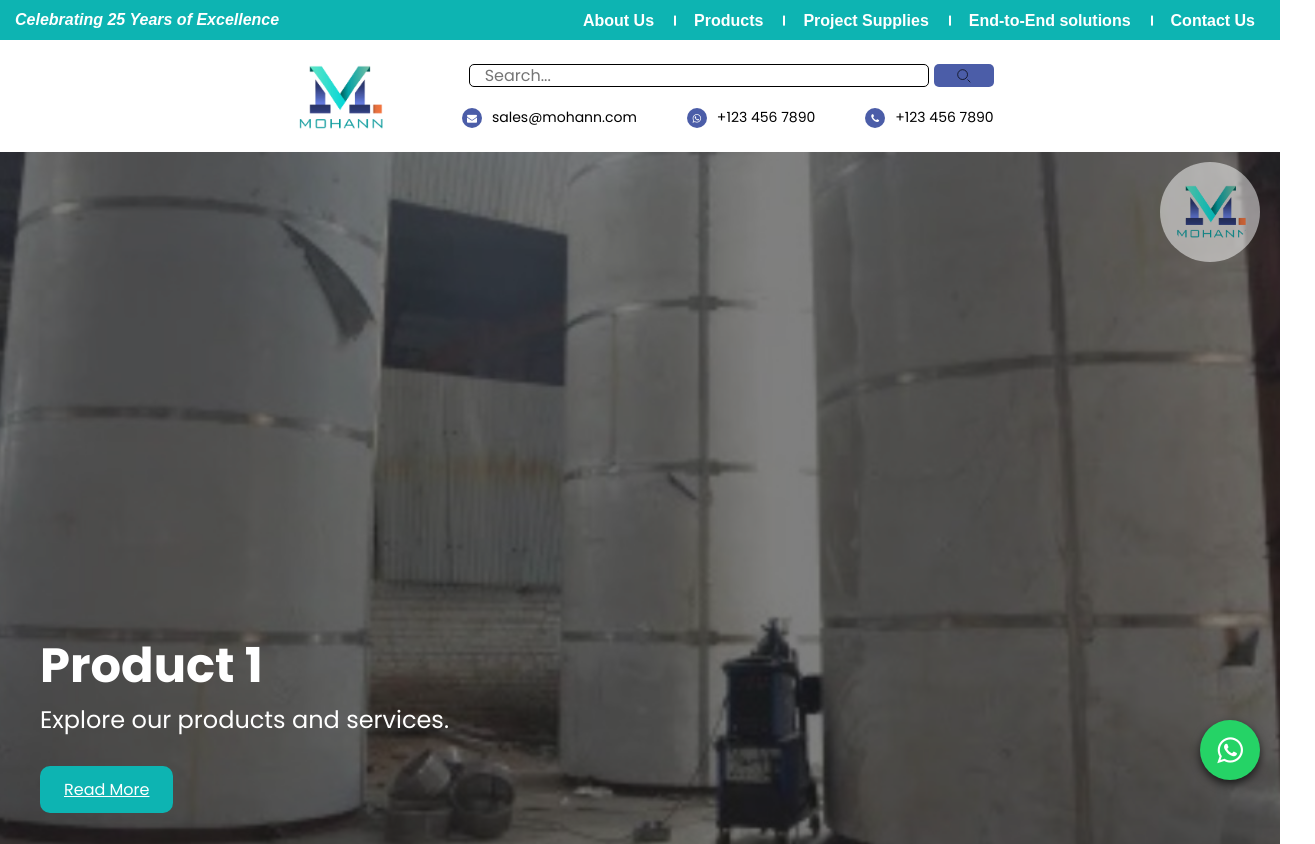
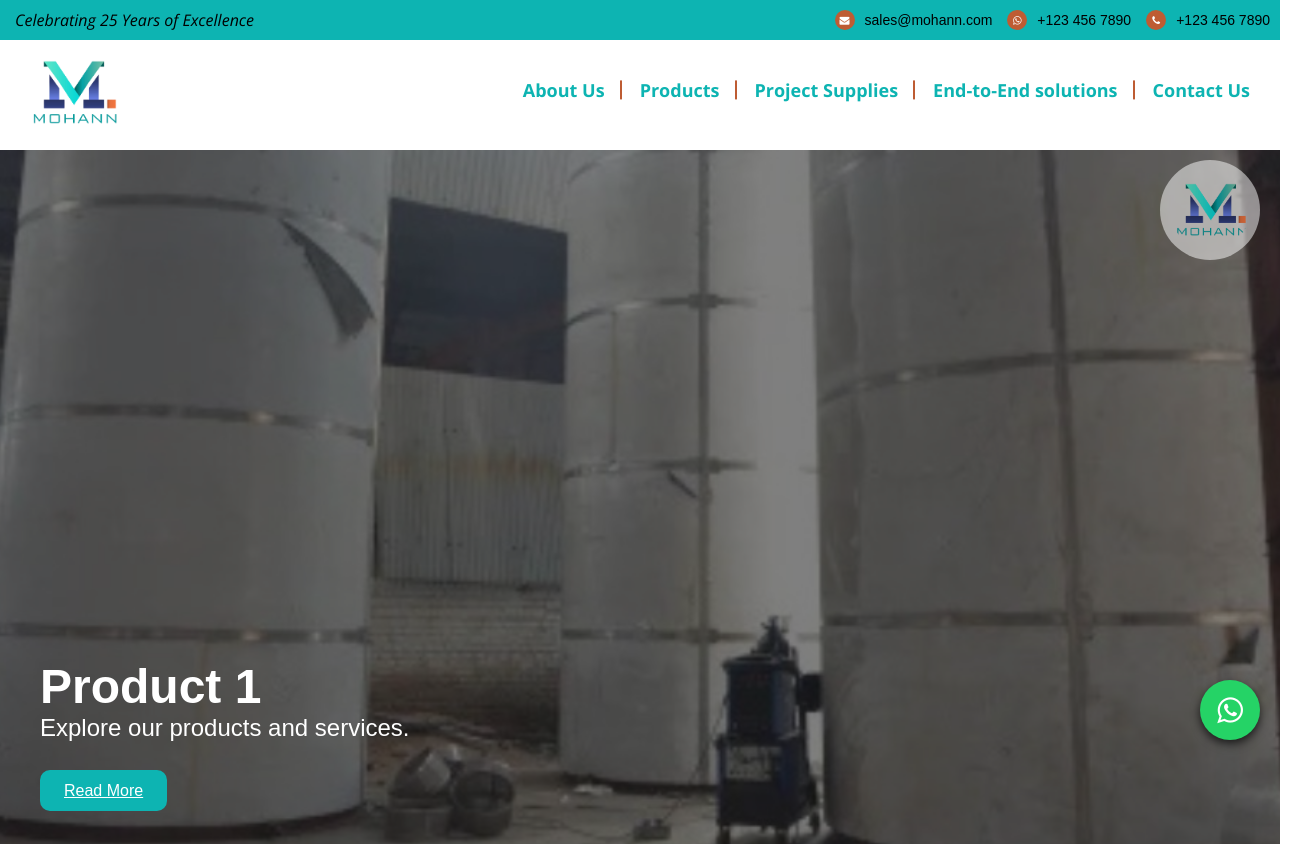
Before and after one commit to AstronautGuy/Mohann.com, a website: page index.html in a window 1280 px wide. Shown: the top 844 px of the page, 1315 px wide, since content can reach past the window. Drawn offline with nearby package versions, Linux system fonts and the light colour scheme.

Commit message:
feat: update header and footer layout, improve styles and social icons

```diff
--- a/footer.html
+++ b/footer.html
@@ -54,10 +54,10 @@
       <a href="https://facebook.com/your_page" target="_blank">
         <i class="fa fa-facebook"></i>
       </a>
-      <a href="https://twitter.com/your_page" target="_blank" style="background-color: #0db4b2;">
+      <a href="https://twitter.com/your_page" target="_blank">
         <i class="fa fa-twitter"></i>
       </a>
-      <a href="https://instagram.com/your_page" target="_blank" style="background-color: #0db4b2;">
+      <a href="https://instagram.com/your_page" target="_blank">
         <i class="fa fa-instagram"></i>
       </a>
     </div>
--- a/header.html
+++ b/header.html
@@ -1,4 +1,4 @@
-<header>
+<header class="header">
     <div class="header-left">
         <!-- Company Logo -->
         <a href="index.html">
@@ -25,35 +25,13 @@
             </svg>
             +91 98765 43210
         </a>-->
-    <div class="header-right">
-        <div class="search-row">
-            <div class="search-bar">
-                <input type="text" placeholder="Search...">
-                <button>
-                    <img src="public/assets/icons/search.svg" alt="Search Icon" class="search-icon">
-                </button>
-            </div>
-        </div>
-        <div class="header-social-icons">
-            <div>
-                <a href="mailto:your_email@example.com" target="_blank">
-                    <i class="fa fa-envelope"></i>
-                </a>
-                <span class="contact-text">sales@mohann.com</span>
-            </div>
-            <div>
-                <a href="https://wa.me/your_number" target="_blank">
-                    <i class="fa fa-whatsapp"></i>
-                </a>
-                <span class="contact-text">+123 456 7890</span>
-            </div>
-            <div>
-                <a href="tel:+1234567890" target="_blank">
-                    <i class="fa fa-phone"></i>
-                </a>
-                <span class="contact-text">+123 456 7890</span>
-            </div>
-        </div>
-
-    </div>
+    <nav class="header-nav">
+        <ul>
+            <li><a href="#">About Us</a></li>
+            <li><a href="#">Products</a></li>
+            <li><a href="#">Project Supplies</a></li>
+            <li><a href="#">End-to-End solutions</a></li>
+            <li><a href="contact.html">Contact Us</a></li>
+        </ul>
+    </nav>
 </header>
--- a/styles.css
+++ b/styles.css
@@ -1,15 +1,17 @@
 /* General Styles */
-@import url(https://fonts.googleapis.com/css?family=Poppins:100,100italic,200,200italic,300,300italic,regular,italic,500,500italic,600,600italic,700,700italic,800,800italic,900,900italic);
+@import url('https://fonts.googleapis.com/css2?family=Open+Sans:ital,wght@0,300..800;1,300..800&display=swap');
 
-@font-face {
-    font-family: 'Ekster';
-    src: url('public/assets/fonts/Ekster-Bold-BF63c7611da5ed4.otf') format('opentype');
-    font-weight: 900;
-    font-style: normal;
-}
+.open-sans {
+                font-family: "Open Sans", serif;
+                font-optical-sizing: auto;
+                font-weight: normal;
+                font-style: normal;
+                font-variation-settings:
+                        "wdth" 100;
+            }
 
 body {
-    font-family: sans-serif;
+    font-family: "Open Sans", serif;
     margin: 0;
     padding: 0;
     background-color: white;
@@ -31,52 +33,46 @@ body {
     z-index: 1000;
 }
 .top-bar p {
-    font-family: sans-serif;
+    font-family: "Open Sans", serif;
+    color: black;
     margin-left: 5px;
     text-align: center;
     font-style: italic;
-    font-weight: bold;
+    font-weight: lighter;
 }
-.topBar-nav ul {
-
-    list-style: none;
+.topBar-social-icons {
     display: flex;
-    padding: 0;
-    margin-right: 5px;
-    gap: 20px;
+    align-items: center;
+    gap: 15px;
 }
 
-.topBar-nav ul li {
-
-    position: relative;
+.topBar-social-icons div {
+    display: flex;
+    align-items: center;
+    gap: 10px;
 }
 
-.topBar-nav ul li a {
-    font-family: sans-serif;
-    font-size: medium;
+.topBar-social-icons a {
+    display: flex;
+    align-items: center;
+    justify-content: center;
+    width: 20px;
+    height: 20px;
+    border-radius: 50%;
+    background-color: #be5c33;
+    color: white;
     text-decoration: none;
-    color: white;
-    padding-right: 10px;
-    padding-left: 10px;
-    position: relative;
-    display: inline-block;
+    transition: background-color 0.3s ease-in-out;
 }
 
-/* Adding the right border using ::after */
-.topBar-nav ul li a::after {
-    content: "";
-    position: absolute;
-    top: 50%;
-    right: -12px;  /* Adjusted position */
-    height: 60%;
-    width: 2px;
-    background-color: white;
-    transform: translateY(-50%);
+.topBar-social-icons i {
+    font-size: 10px;
 }
 
-/* Removing the border from the last item */
-.topBar-nav ul li:last-child a::after {
-    display: none;
+.contact-text {
+    font-size: 14px;
+    color: black;
+    font-weight: lighter;
 }
 /*.header-social-icons {
     display: flex;
@@ -107,14 +103,16 @@ body {
     fill: #be5c33;
 }*/
 header {
-    margin-top: 40px;
+    top: 40px;
+    position: fixed;
+    width: 100vw;
     display: flex;
-    justify-content: center;
+    justify-content: space-between;
     align-items: center;
     background-color: #fff;
-    padding: 15px 20px;
+    padding: 10px 20px;
     color: black;
-    position: relative;
+    z-index: 999;
 }
 
 .header-left {
@@ -130,6 +128,47 @@ header {
     padding-top: 10px;
     filter: brightness(1.2);
 }
+.header-nav ul {
+     list-style: none;
+     display: flex;
+     padding: 0;
+     margin-right: 5px;
+     gap: 20px;
+ }
+
+.header-nav ul li {
+
+    position: relative;
+}
+
+.header-nav ul li a {
+    font-family: "Open Sans", serif;
+    font-weight: bold;
+    font-size: large;
+    text-decoration: none;
+    color: #0db4b2;
+    padding-right: 5px;
+    padding-left: 10px;
+    position: relative;
+    display: inline-block;
+}
+
+/* Adding the right border using ::after */
+.header-nav ul li a::after {
+    content: "";
+    position: absolute;
+    top: 50%;
+    right: -12px;  /* Adjusted position */
+    height: 80%;
+    width: 2px;
+    background-color: #be5c33;
+    transform: translateY(-50%);
+}
+
+/* Removing the border from the last item */
+.header-nav ul li:last-child a::after {
+    display: none;
+}
 
 /* Right section: Social Icons & Email */
 .header-right {
@@ -137,45 +176,6 @@ header {
     flex-direction: column;
     align-items: flex-end;
 }
-
-.header-social-icons {
-    display: flex;
-    align-items: center;
-    gap: 50px;
-}
-
-.header-social-icons div {
-    display: flex;
-    align-items: center;
-    gap: 10px;
-}
-
-.header-social-icons a {
-    display: flex;
-    align-items: center;
-    justify-content: center;
-    width: 20px;
-    height: 20px;
-    border-radius: 50%;
-    background-color: #4b5da8;
-    color: white;
-    text-decoration: none;
-    transition: background-color 0.3s ease-in-out;
-}
-
-.header-social-icons a:hover {
-    background-color: #0D65E3;
-}
-
-.header-social-icons i {
-    font-size: 10px;
-}
-
-.contact-text {
-    font-size: 14px;
-    color: black;
-}
-
 
 /* Search Bar Below */
 .search-row {
@@ -274,7 +274,7 @@ header {
     background-color: #be5c33;
 }
 .services-text {
-    padding-top: 60px;
+    padding-top: 200px;
     padding-bottom: 40px;
     display: flex;
     align-items: center;
@@ -364,13 +364,15 @@ footer {
     height: 60px;
     width: auto;
     margin-left: 200px;
-    stroke: dimgray;
+    stroke: #be5c33;
+    opacity: 0.5;
 }
 .focus-left{
     height: 60px;
     width: auto;
     margin-right: 200px;
-    stroke: dimgray;
+    stroke: #be5c33;
+    opacity: 0.5;
 }
 /*.footer-social-icons {
     display: flex;
@@ -470,7 +472,7 @@ footer {
 }
 .footer-divider {
     border: none;
-    border-top: 3px solid darkgrey; /* Gold divider */
+    border-top: 3px solid #be5c33; /* Gold divider */
     width: 100%; /* Adjust width to fit nicely */
     margin: 10px 0;
     opacity: 50%/* Space between sections */
@@ -789,6 +791,7 @@ footer {
 /* Hero Section */
 .hero-container {
     position: relative;
+    top: 150px;
     width: 100%;
     height: 90vh; /* Adjust based on preference */
     overflow: hidden;
@@ -874,7 +877,7 @@ footer {
 }
 .whatsapp-float {
     position: fixed;
-    bottom: 20px;
+    bottom: 60px;
     right: 20px;
     background-color: #25D366;
     color: white;
--- a/topBar.html
+++ b/topBar.html
@@ -1,12 +1,34 @@
 <div class="top-bar">
   <p>Celebrating 25 Years of Excellence</p>
-  <nav class="topBar-nav">
-    <ul>
-      <li><a href="#">About Us</a></li>
-      <li><a href="#">Products</a></li>
-      <li><a href="#">Project Supplies</a></li>
-      <li><a href="#">End-to-End solutions</a></li>
-      <li><a href="contact.html">Contact Us</a></li>
-    </ul>
-  </nav>
+  <div class="topBar-right">
+    <!--<div class="search-row">
+      <div class="search-bar">
+        <input type="text" placeholder="Search...">
+        <button>
+          <img src="public/assets/icons/search.svg" alt="Search Icon" class="search-icon">
+        </button>
+      </div>
+    </div>-->
+    <div class="topBar-social-icons">
+      <div>
+        <a href="mailto:your_email@example.com" target="_blank">
+          <i class="fa fa-envelope"></i>
+        </a>
+        <span class="contact-text">sales@mohann.com</span>
+      </div>
+      <div>
+        <a href="https://wa.me/your_number" target="_blank">
+          <i class="fa fa-whatsapp"></i>
+        </a>
+        <span class="contact-text">+123 456 7890</span>
+      </div>
+      <div>
+        <a href="tel:+1234567890" target="_blank">
+          <i class="fa fa-phone"></i>
+        </a>
+        <span class="contact-text">+123 456 7890</span>
+      </div>
+    </div>
+
+  </div>
 </div>
```
